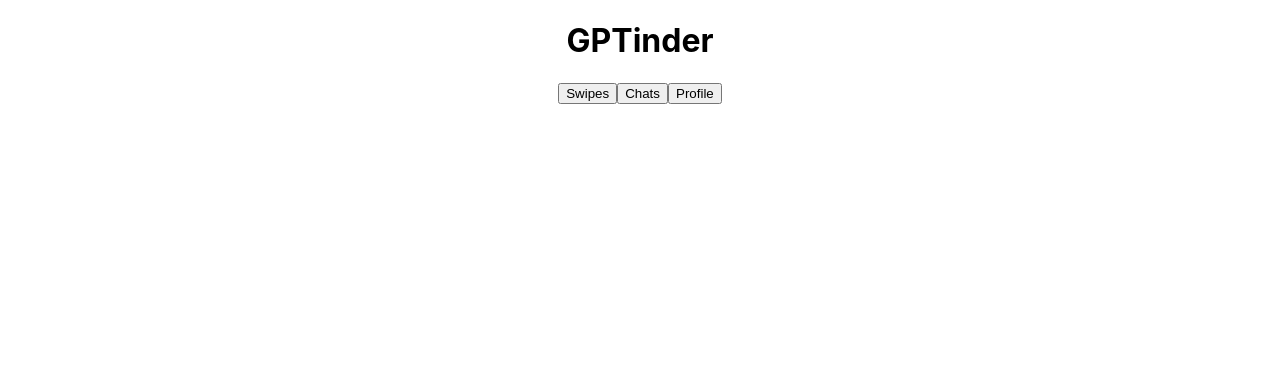
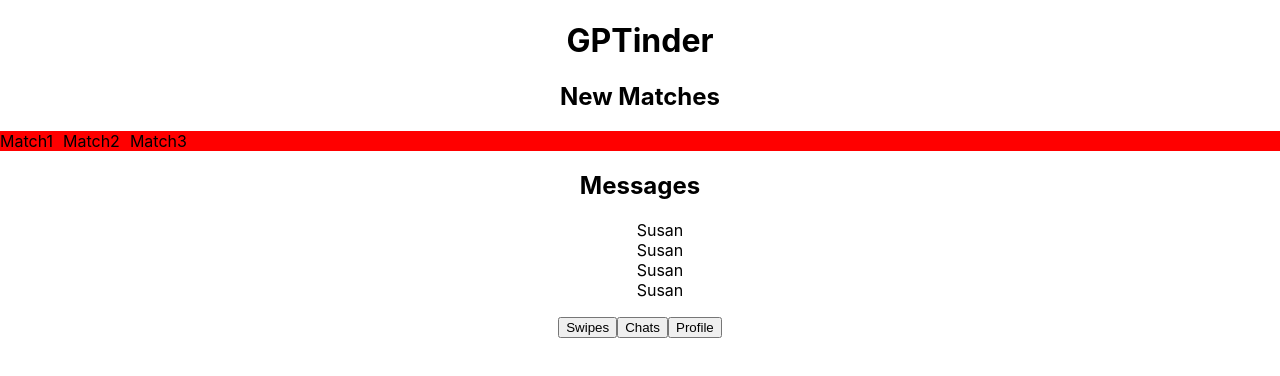
Before and after one commit to JuicyVo/DatingAppGPT, a React (Create React App) app: page / in a window 1280 px wide. Both pictures are taken after a click on the button "Chats". Shown: the top 376 px of the page. Built offline with nearby package versions, Linux system fonts and the light colour scheme.

Commit message:
added chats and profile page

```diff
--- a/src/App.js
+++ b/src/App.js
@@ -4,6 +4,8 @@ import SwipeFooter from './components/SwipeFooter';
 import ProfileCard from './components/ProfileCard';
 import SwipeHeader from './components/SwipeHeader';
 import Swipe from './components/Swipe';
+import Chat from './components/Chat';
+import Profile from './components/Profile';
 
 function App() {
   const [currentScreen, setCurrentScreen] = useState('home');
@@ -17,19 +19,21 @@ function App() {
   };
 
   const handleChatsButtonClick = () => {
-    setCurrentScreen('chats');
+    setCurrentScreen('chat');
   };
 
   return (
     <div className="App">
       <SwipeHeader
-        currentScreen={currentScreen}
-        handleProfileButtonClick={handleProfileButtonClick}
-        handleSwipesButtonClick={handleSwipesButtonClick}
-        handleChatsButtonClick={handleChatsButtonClick}
+        // currentScreen={currentScreen}
+        // handleProfileButtonClick={handleProfileButtonClick}
+        // handleSwipesButtonClick={handleSwipesButtonClick}
+        // handleChatsButtonClick={handleChatsButtonClick}
       />
       <div className="container">
         <Swipe currentScreen={currentScreen} />
+        <Chat currentScreen={currentScreen} />
+        <Profile currentScreen={currentScreen} />
       </div>
       <SwipeFooter setCurrentScreen={setCurrentScreen} />
     </div>
--- /dev/null
+++ b/src/components/Chat.js
@@ -0,0 +1,29 @@
+import React from 'react';
+import './chat.css'
+
+function Chat({ currentScreen }) {
+  if (currentScreen === 'chats') {
+    return (
+      <div className="App">
+        <h2>New Matches</h2>
+        <div className="container">
+          <ul class="newMatches">
+            <li>Match1</li>
+            <li>Match2</li>
+            <li>Match3</li>
+          </ul>
+          <h2>Messages</h2>
+          <ul class="messageLog">
+            <li>Susan</li>
+            <li>Susan</li>
+            <li>Susan</li>
+            <li>Susan</li>
+          </ul>
+
+        </div>
+      </div>
+    );
+  }
+}
+
+export default Chat;
--- /dev/null
+++ b/src/components/Profile.js
@@ -0,0 +1,22 @@
+import React from 'react';
+
+function Profile({ currentScreen }) {
+  if (currentScreen === 'profile') {
+    return (
+      <div className="App">
+        <div className="container">
+          <h1>Profile</h1>
+          <div className="profile-details">
+            <img src="profile-image.jpg" alt="Profile" />
+            <h2>John Doe</h2>
+            <p>Age: 25</p>
+            <p>Location: New York</p>
+            <p>About Me: Lorem ipsum dolor sit amet, consectetur adipiscing elit. Sed et malesuada felis.</p>
+          </div>
+        </div>
+      </div>
+    );
+  }
+}
+
+export default Profile;
--- a/src/components/Swipe.js
+++ b/src/components/Swipe.js
@@ -11,10 +11,7 @@ function Swipes({ currentScreen }) {
         </div>
       </div>
     );
-  } else if (currentScreen === 'profile') {
-    return null;
-  } else {
-    return null;
+
   }
 }
 
--- a/src/components/SwipeFooter.js
+++ b/src/components/SwipeFooter.js
@@ -2,11 +2,18 @@ export default function Footer({setCurrentScreen}) {
   const handleSwipesClick = () => {
     setCurrentScreen('swipes');
   };
+  const handleChatsClick = () => {
+    setCurrentScreen('chats');
+  };
+  const handleProfileClick = () => {
+    setCurrentScreen ('profile');
+  }
+
   return (
       <header className="footer">
       <button onClick={handleSwipesClick}>Swipes</button>
-      <button>Chats</button>
-      <button>Profile</button>
+      <button onClick={handleChatsClick}>Chats</button>
+      <button onClick={handleProfileClick}>Profile</button>
     </header>
   );
 }
--- /dev/null
+++ b/src/components/chat.css
@@ -0,0 +1,16 @@
+.newMatches {
+  list-style-type: none;
+  padding: 0;
+  margin: 0;
+  display: flex;
+  background-color: red;
+}
+
+.newMatches li {
+  margin-right: 10px;
+}
+
+.messageLog {
+  list-style-type: none;
+  margin-top: 10px;
+}
--- a/src/components/profile-card.css
+++ b/src/components/profile-card.css
@@ -5,6 +5,7 @@
   max-width: 80%;
   margin-left: 20%;
   margin-right: 20%
+
 
 }
 .profile-card img {
@@ -18,6 +19,7 @@
   justify-content: space-between;
   margin-left: 50px;
   margin-right: 50px;
+  margin-bottom: 10px;
 }
 
 .swipe-buttons {
@@ -26,4 +28,5 @@
   margin-left: 50px;
   margin-right: 50px;
 
+
 }
```
